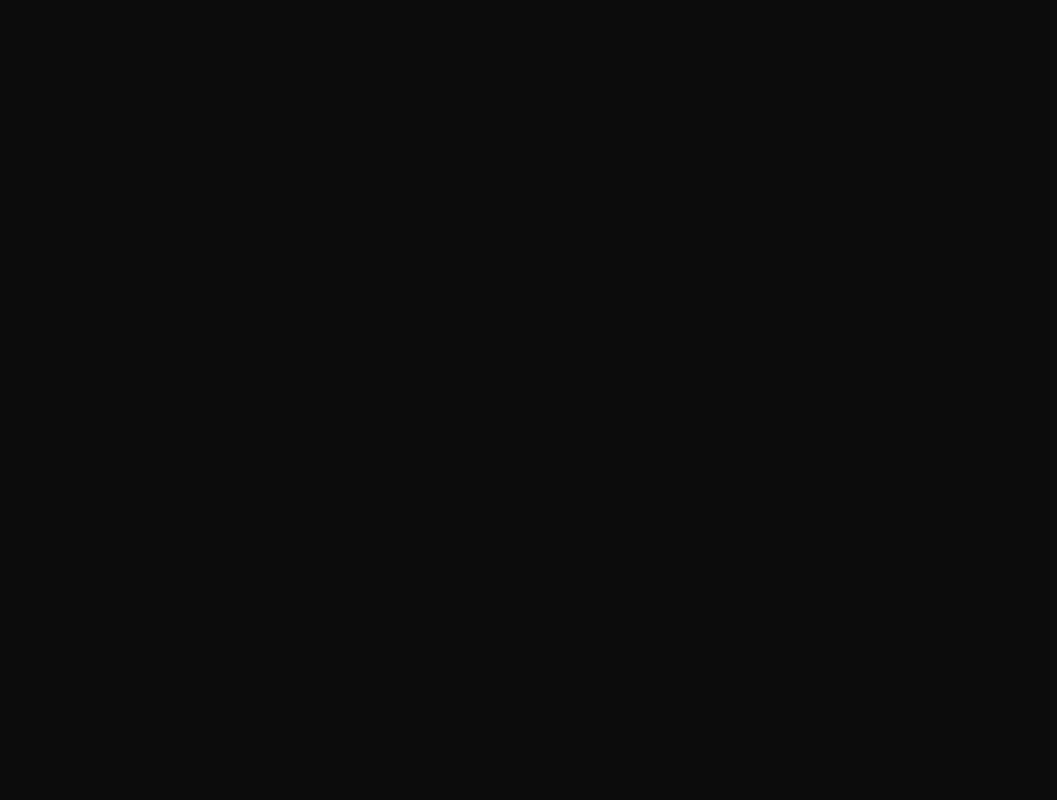
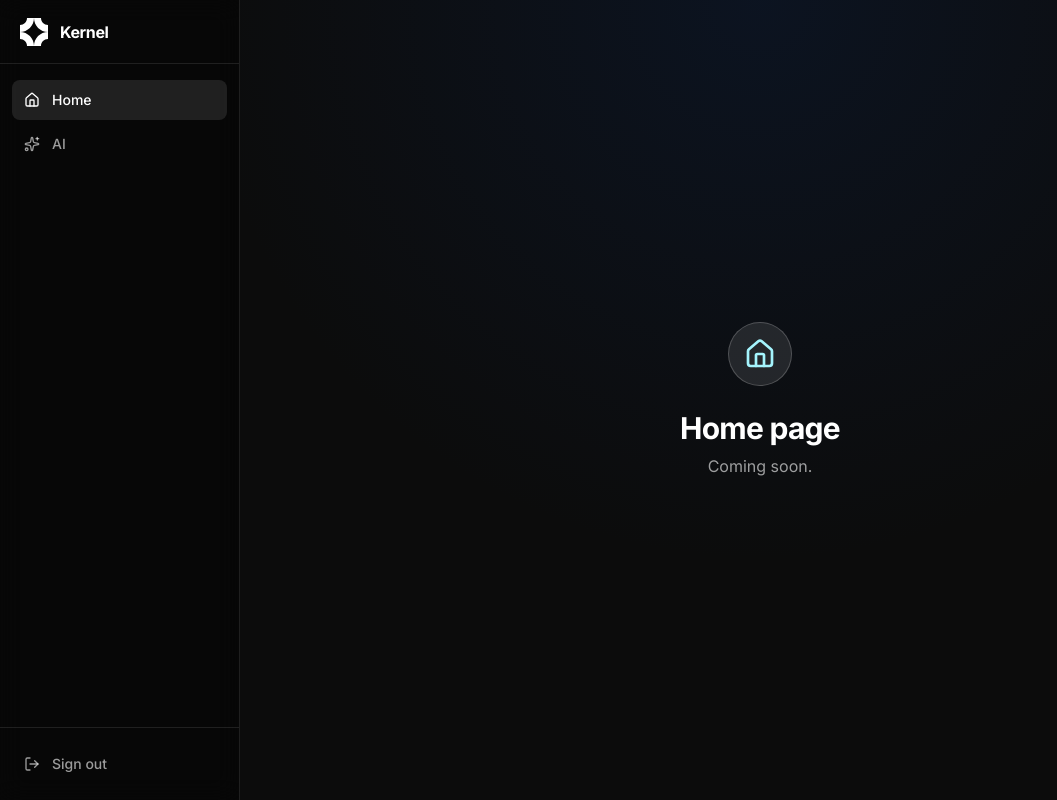
Before and after one commit to kinghightech/kernel, a React (Vite) app: page /dashboard in a window 1280 px wide. Before the commit this address had no page. Shown: the whole page, without its empty margins (0-1057 px from the left). Built offline with nearby package versions, Linux system fonts and the light colour scheme.

Commit message:
tuff update

```diff
--- a/index.html
+++ b/index.html
@@ -3,7 +3,7 @@
   <head>
     <meta charset="UTF-8" />
     <meta name="viewport" content="width=device-width, initial-scale=1.0" />
-    <title>localos</title>
+    <title>Kernel</title>
   </head>
   <body>
     <div id="root"></div>
--- a/package.json
+++ b/package.json
@@ -15,7 +15,8 @@
     "motion": "^12.40.0",
     "react": "^19.2.6",
     "react-dom": "^19.2.6",
-    "react-router-dom": "^7.18.0"
+    "react-router-dom": "^7.18.0",
+    "recharts": "^3.8.1"
   },
   "devDependencies": {
     "@eslint/js": "^10.0.1",
--- a/src/App.tsx
+++ b/src/App.tsx
@@ -2,6 +2,8 @@ import React, { useState } from 'react';
 import { BrowserRouter, Routes, Route, useNavigate } from 'react-router-dom';
 import { supabase } from './supabase';
 import AIChat from './pages/AIChat';
+import DashboardLayout from './pages/DashboardLayout';
+import Home from './pages/Home';
 import { motion } from 'motion/react';
 import { ChevronRight, Search, Sparkles, Paperclip, Trash2, MoreHorizontal, Reply, Forward, Archive } from 'lucide-react';
 
@@ -535,14 +537,14 @@ function Auth() {
       if (signUpError) {
         setError(signUpError.message);
       } else {
-        navigate('/success');
+        navigate('/dashboard');
       }
     } else {
       const { error: signInError } = await supabase.auth.signInWithPassword({ email, password });
       if (signInError) {
         setError(signInError.message);
       } else {
-        navigate('/success');
+        navigate('/dashboard');
       }
     }
     setLoading(false);
@@ -626,8 +628,8 @@ function Success() {
           You have successfully completed sign up. Your workspace is ready.
         </p>
 
-        <button onClick={() => navigate('/ai')} className="w-full bg-white text-black font-semibold rounded-xl py-3 text-sm hover:bg-white/90 transition-colors">
-          Continue to Kernel AI
+        <button onClick={() => navigate('/dashboard')} className="w-full bg-white text-black font-semibold rounded-xl py-3 text-sm hover:bg-white/90 transition-colors">
+          Continue to Dashboard
         </button>
       </motion.div>
     </div>
@@ -641,7 +643,10 @@ export default function App() {
         <Route path="/" element={<Landing />} />
         <Route path="/auth" element={<Auth />} />
         <Route path="/success" element={<Success />} />
-        <Route path="/ai" element={<AIChat />} />
+        <Route path="/dashboard" element={<DashboardLayout />}>
+          <Route index element={<Home />} />
+          <Route path="ai" element={<AIChat />} />
+        </Route>
       </Routes>
     </BrowserRouter>
   );
--- a/src/pages/AIChat.tsx
+++ b/src/pages/AIChat.tsx
@@ -1,19 +1,11 @@
 import React, { useEffect, useRef, useState } from 'react';
-import { useNavigate } from 'react-router-dom';
 import { supabase, supabaseUrl, supabaseAnonKey } from '../supabase';
 import { motion } from 'motion/react';
-import { Sparkles, ArrowUp, ChevronRight } from 'lucide-react';
-
-const LogoMark = ({ className = 'w-8 h-8' }: { className?: string }) => (
-  <svg className={className} viewBox="0 0 256 256" fill="white">
-    <path d="M 0 128 C 70.692 128 128 185.308 128 256 L 64 256 C 64 220.654 35.346 192 0 192 Z M 256 192 C 220.654 192 192 220.654 192 256 L 128 256 C 128 185.308 185.308 128 256 128 Z M 128 0 C 128 70.692 70.692 128 0 128 L 0 64 C 35.346 64 64 35.346 64 0 Z M 192 0 C 192 35.346 220.654 64 256 64 L 256 128 C 185.308 128 128 70.692 128 0 Z" />
-  </svg>
-);
+import { Sparkles, ArrowUp } from 'lucide-react';
 
 type Message = { role: 'user' | 'assistant'; content: string };
 
 export default function AIChat() {
-  const navigate = useNavigate();
   const [messages, setMessages] = useState<Message[]>([]);
   const [input, setInput] = useState('');
   const [loading, setLoading] = useState(false);
@@ -102,22 +94,16 @@ export default function AIChat() {
   };
 
   return (
-    <div className="relative min-h-screen flex flex-col bg-[#0c0c0c] text-white">
+    <div className="relative h-full flex flex-col bg-[#0c0c0c] text-white overflow-hidden">
       <div className="absolute inset-0 pointer-events-none opacity-30" style={{ background: 'radial-gradient(800px circle at 50% 0%, #0B2551, transparent 70%)' }} />
       <div className="absolute inset-0 pointer-events-none opacity-20" style={{ background: 'radial-gradient(400px circle at 50% -20%, #A4F4FD, transparent 80%)' }} />
 
       {/* Header */}
       <header className="relative z-10 flex items-center justify-between px-6 py-4 border-b border-white/10 backdrop-blur-md">
-        <div className="flex items-center gap-3">
-          <LogoMark className="w-7 h-7" />
-          <div className="flex items-center gap-2">
-            <span className="font-semibold tracking-tight">Kernel AI</span>
-            <span className="px-2 py-0.5 rounded-full border border-white/10 text-white/50 text-xs">deepseek-v4-flash</span>
-          </div>
+        <div className="flex items-center gap-2">
+          <span className="font-semibold tracking-tight">Kernel AI</span>
+          <span className="px-2 py-0.5 rounded-full border border-white/10 text-white/50 text-xs">deepseek-v4-flash</span>
         </div>
-        <button onClick={() => navigate('/')} className="text-white/50 hover:text-white transition-colors text-sm flex items-center gap-1">
-          Home <ChevronRight className="w-4 h-4" />
-        </button>
       </header>
 
       {/* Messages */}
--- /dev/null
+++ b/src/pages/DashboardLayout.tsx
@@ -0,0 +1,70 @@
+import { NavLink, Outlet, useNavigate } from 'react-router-dom';
+import { Home, Sparkles, LogOut } from 'lucide-react';
+import { supabase } from '../supabase';
+
+const LogoMark = ({ className = 'w-8 h-8' }: { className?: string }) => (
+  <svg className={className} viewBox="0 0 256 256" fill="white">
+    <path d="M 0 128 C 70.692 128 128 185.308 128 256 L 64 256 C 64 220.654 35.346 192 0 192 Z M 256 192 C 220.654 192 192 220.654 192 256 L 128 256 C 128 185.308 185.308 128 256 128 Z M 128 0 C 128 70.692 70.692 128 0 128 L 0 64 C 35.346 64 64 35.346 64 0 Z M 192 0 C 192 35.346 220.654 64 256 64 L 256 128 C 185.308 128 128 70.692 128 0 Z" />
+  </svg>
+);
+
+const navItems = [
+  { to: '/dashboard', label: 'Home', icon: Home, end: true },
+  { to: '/dashboard/ai', label: 'AI', icon: Sparkles, end: false },
+];
+
+export default function DashboardLayout() {
+  const navigate = useNavigate();
+
+  const handleSignOut = async () => {
+    await supabase.auth.signOut();
+    navigate('/');
+  };
+
+  return (
+    <div className="flex h-screen bg-[#0c0c0c] text-white overflow-hidden">
+      {/* Sidebar */}
+      <aside className="w-60 shrink-0 border-r border-white/10 bg-black/40 backdrop-blur-md flex flex-col">
+        <div className="flex items-center gap-3 px-5 h-16 border-b border-white/10">
+          <LogoMark className="w-7 h-7" />
+          <span className="font-bold tracking-tight">Kernel</span>
+        </div>
+
+        <nav className="flex-1 px-3 py-4 space-y-1">
+          {navItems.map(({ to, label, icon: Icon, end }) => (
+            <NavLink
+              key={to}
+              to={to}
+              end={end}
+              className={({ isActive }) =>
+                `flex items-center gap-3 px-3 py-2.5 rounded-lg text-sm font-medium transition-colors ${
+                  isActive
+                    ? 'bg-white/10 text-white'
+                    : 'text-white/60 hover:bg-white/5 hover:text-white'
+                }`
+              }
+            >
+              <Icon className="w-4 h-4" />
+              {label}
+            </NavLink>
+          ))}
+        </nav>
+
+        <div className="px-3 py-4 border-t border-white/10">
+          <button
+            onClick={handleSignOut}
+            className="w-full flex items-center gap-3 px-3 py-2.5 rounded-lg text-sm font-medium text-white/60 hover:bg-white/5 hover:text-white transition-colors"
+          >
+            <LogOut className="w-4 h-4" />
+            Sign out
+          </button>
+        </div>
+      </aside>
+
+      {/* Content */}
+      <main className="flex-1 min-w-0 overflow-hidden">
+        <Outlet />
+      </main>
+    </div>
+  );
+}
--- /dev/null
+++ b/src/pages/Home.tsx
@@ -0,0 +1,17 @@
+import { Home as HomeIcon } from 'lucide-react';
+
+export default function Home() {
+  return (
+    <div className="relative h-full flex flex-col items-center justify-center bg-[#0c0c0c] text-white overflow-hidden">
+      <div className="absolute inset-0 pointer-events-none opacity-30" style={{ background: 'radial-gradient(800px circle at 50% 0%, #0B2551, transparent 70%)' }} />
+
+      <div className="relative z-10 flex flex-col items-center text-center px-6">
+        <div className="w-16 h-16 rounded-full bg-white/10 border border-white/20 flex items-center justify-center mb-6">
+          <HomeIcon className="w-8 h-8 text-[#A4F4FD]" />
+        </div>
+        <h1 className="text-3xl font-bold tracking-tight mb-2">Home page</h1>
+        <p className="text-white/60">Coming soon.</p>
+      </div>
+    </div>
+  );
+}
```
Also changed, not shown: public/jellyfish.png (added), 1 other file (tests, documents, lock files or other folders).
